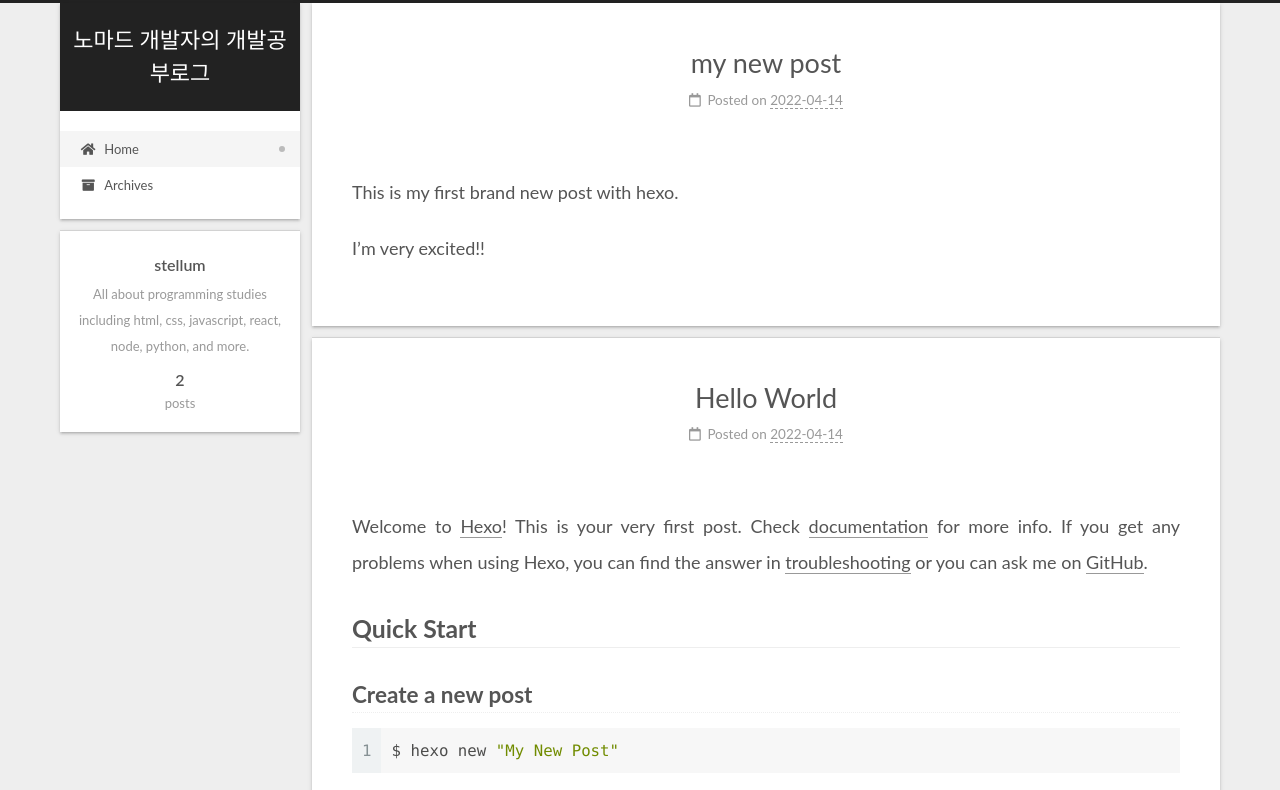
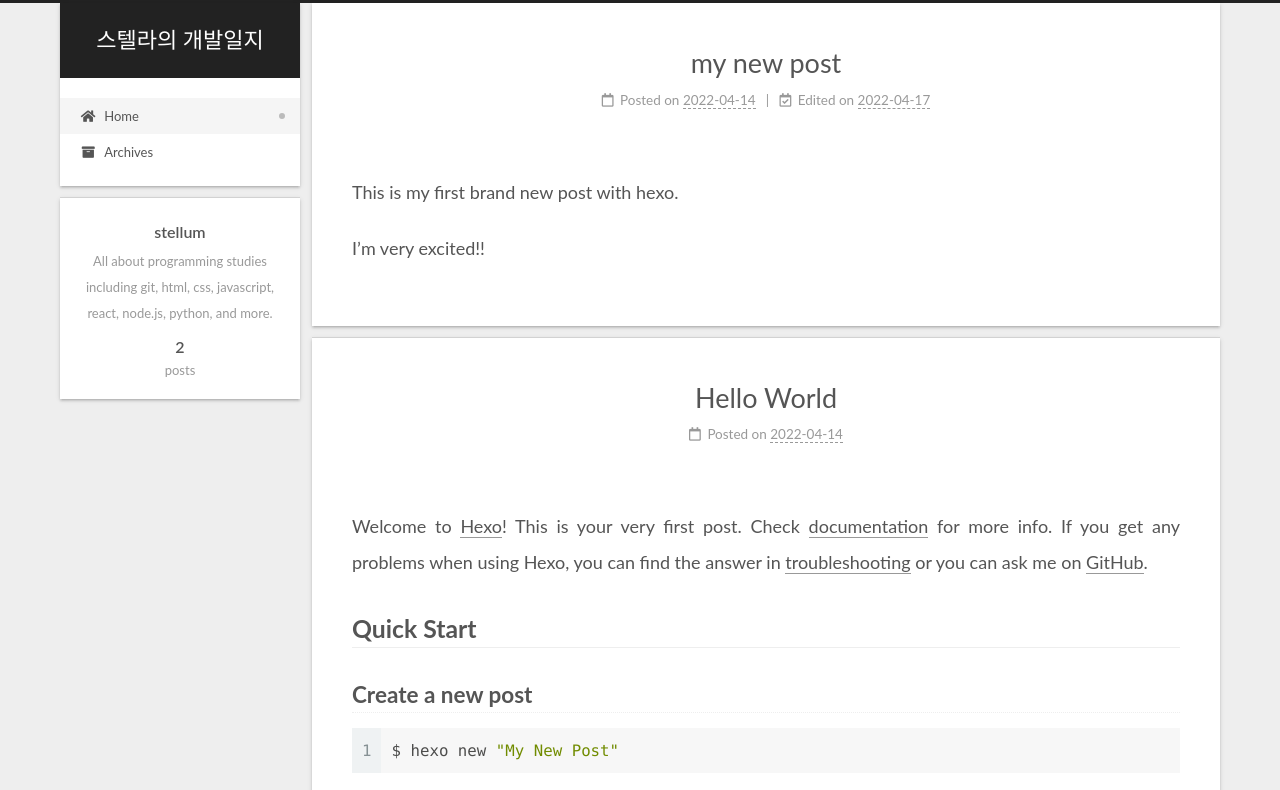
Before and after one commit to stellum/stellum.github.io, a plain HTML site: page index.html in a window 1280 px wide. Shown: the top 790 px of the page. Drawn offline with Linux system fonts and the light colour scheme.

Commit message:
Site updated: 2022-04-17 21:04:26

```diff
--- a/css/main.css
+++ b/css/main.css
@@ -1196,7 +1196,7 @@ pre .javascript .function {
 }
 .links-of-author a::before,
 .links-of-author span.exturl::before {
-  background: #9479e8;
+  background: #b86940;
   border-radius: 50%;
   content: ' ';
   display: inline-block;
--- a/index.html
+++ b/index.html
@@ -20,12 +20,12 @@
     var CONFIG = {"hostname":"stellum.github.io","root":"/","scheme":"Gemini","version":"7.8.0","exturl":false,"sidebar":{"position":"left","display":"post","padding":18,"offset":12,"onmobile":false},"copycode":{"enable":false,"show_result":false,"style":null},"back2top":{"enable":true,"sidebar":false,"scrollpercent":false},"bookmark":{"enable":false,"color":"#222","save":"auto"},"fancybox":false,"mediumzoom":false,"lazyload":false,"pangu":false,"comments":{"style":"tabs","active":null,"storage":true,"lazyload":false,"nav":null},"algolia":{"hits":{"per_page":10},"labels":{"input_placeholder":"Search for Posts","hits_empty":"We didn't find any results for the search: ${query}","hits_stats":"${hits} results found in ${time} ms"}},"localsearch":{"enable":false,"trigger":"auto","top_n_per_article":1,"unescape":false,"preload":false},"motion":{"enable":true,"async":false,"transition":{"post_block":"fadeIn","post_header":"slideDownIn","post_body":"slideDownIn","coll_header":"slideLeftIn","sidebar":"slideUpIn"}}};
   </script>
 
-  <meta name="description" content="All about programming studies including html, css, javascript, react, node, python, and more.">
+  <meta name="description" content="All about programming studies including git, html, css, javascript, react, node.js, python, and more.">
 <meta property="og:type" content="website">
-<meta property="og:title" content="노마드 개발자의 개발공부로그">
+<meta property="og:title" content="스텔라의 개발일지">
 <meta property="og:url" content="https://stellum.github.io/index.html">
-<meta property="og:site_name" content="노마드 개발자의 개발공부로그">
-<meta property="og:description" content="All about programming studies including html, css, javascript, react, node, python, and more.">
+<meta property="og:site_name" content="스텔라의 개발일지">
+<meta property="og:description" content="All about programming studies including git, html, css, javascript, react, node.js, python, and more.">
 <meta property="og:locale" content="en_US">
 <meta property="article:author" content="stellum">
 <meta name="twitter:card" content="summary">
@@ -43,7 +43,7 @@
   };
 </script>
 
-  <title>노마드 개발자의 개발공부로그</title>
+  <title>스텔라의 개발일지</title>
 
 
 
@@ -94,7 +94,7 @@
 
     <a href="/" class="brand" rel="start">
       <span class="logo-line-before"><i></i></span>
-      <h1 class="site-title">노마드 개발자의 개발공부로그</h1>
+      <h1 class="site-title">스텔라의 개발일지</h1>
       <span class="logo-line-after"><i></i></span>
     </a>
   </div>
@@ -152,11 +152,11 @@
     <span hidden itemprop="author" itemscope itemtype="http://schema.org/Person">
       <meta itemprop="image" content="/images/avatar.gif">
       <meta itemprop="name" content="stellum">
-      <meta itemprop="description" content="All about programming studies including html, css, javascript, react, node, python, and more.">
+      <meta itemprop="description" content="All about programming studies including git, html, css, javascript, react, node.js, python, and more.">
     </span>
 
     <span hidden itemprop="publisher" itemscope itemtype="http://schema.org/Organization">
-      <meta itemprop="name" content="노마드 개발자의 개발공부로그">
+      <meta itemprop="name" content="스텔라의 개발일지">
     </span>
       <header class="post-header">
         <h2 class="post-title" itemprop="name headline">
@@ -171,9 +171,15 @@
               </span>
               <span class="post-meta-item-text">Posted on</span>
 
-
-              <time title="Created: 2022-04-14 10:41:54 / Modified: 10:45:50" itemprop="dateCreated datePublished" datetime="2022-04-14T10:41:54+09:00">2022-04-14</time>
+              <time title="Created: 2022-04-14 10:41:54" itemprop="dateCreated datePublished" datetime="2022-04-14T10:41:54+09:00">2022-04-14</time>
             </span>
+              <span class="post-meta-item">
+                <span class="post-meta-item-icon">
+                  <i class="far fa-calendar-check"></i>
+                </span>
+                <span class="post-meta-item-text">Edited on</span>
+                <time title="Modified: 2022-04-17 20:24:47" itemprop="dateModified" datetime="2022-04-17T20:24:47+09:00">2022-04-17</time>
+              </span>
 
 
 
@@ -212,11 +218,11 @@
     <span hidden itemprop="author" itemscope itemtype="http://schema.org/Person">
       <meta itemprop="image" content="/images/avatar.gif">
       <meta itemprop="name" content="stellum">
-      <meta itemprop="description" content="All about programming studies including html, css, javascript, react, node, python, and more.">
+      <meta itemprop="description" content="All about programming studies including git, html, css, javascript, react, node.js, python, and more.">
     </span>
 
     <span hidden itemprop="publisher" itemscope itemtype="http://schema.org/Organization">
-      <meta itemprop="name" content="노마드 개발자의 개발공부로그">
+      <meta itemprop="name" content="스텔라의 개발일지">
     </span>
       <header class="post-header">
         <h2 class="post-title" itemprop="name headline">
@@ -332,7 +338,7 @@
       <div class="site-overview-wrap sidebar-panel">
         <div class="site-author motion-element" itemprop="author" itemscope itemtype="http://schema.org/Person">
   <p class="site-author-name" itemprop="name">stellum</p>
-  <div class="site-description" itemprop="description">All about programming studies including html, css, javascript, react, node, python, and more.</div>
+  <div class="site-description" itemprop="description">All about programming studies including git, html, css, javascript, react, node.js, python, and more.</div>
 </div>
 <div class="site-state-wrap motion-element">
   <nav class="site-state">
```
Also changed, not shown: 2022/04/14/hello-world/index.html (+6 -6 lines), 2022/04/14/my-new-post/index.html (+15 -9 lines), archives/2022/04/index.html (+7 -7 lines), archives/2022/index.html (+7 -7 lines), archives/index.html (+7 -7 lines).
